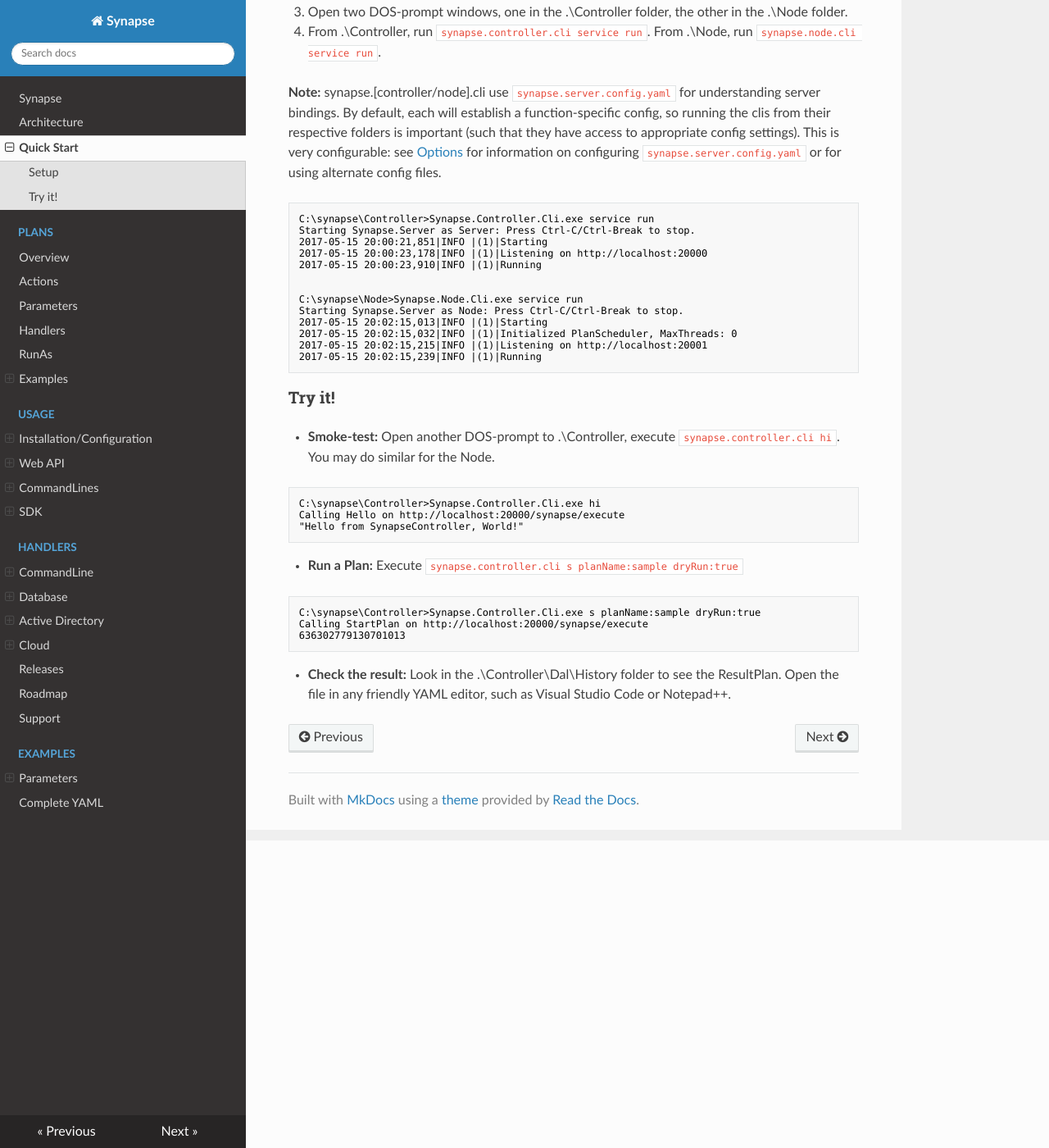
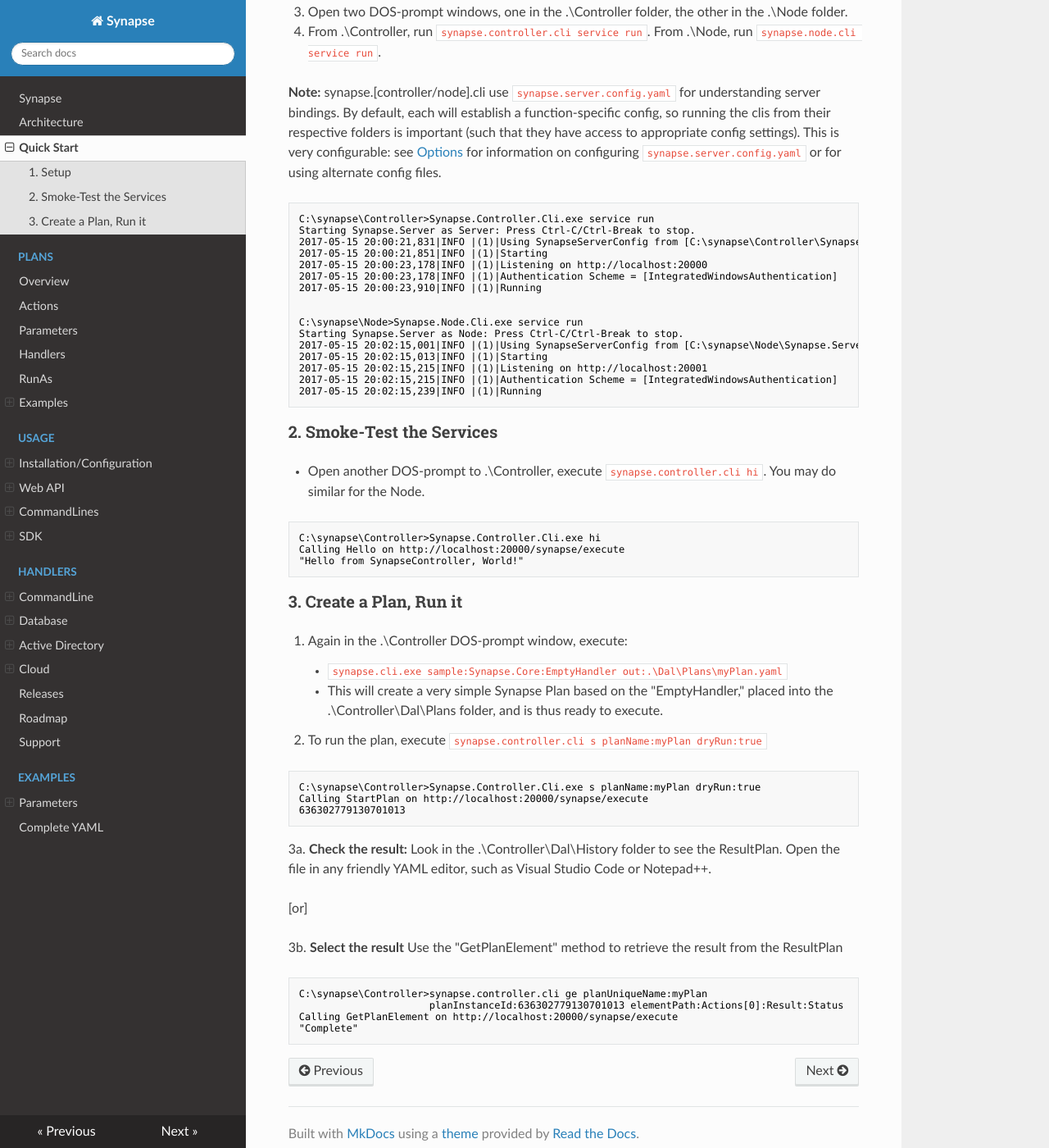
Before and after one commit to SynapseProject/synapse.docs, an MkDocs documentation site: the page built from docs/quickstart.md, in a window 1280 px wide and 1400 px high, scrolled down 375 px. Shown: the whole window at 82% size. Built offline with MkDocs 1.6.1, drawn with Linux system fonts in a browser that asks for light colours; nearby versions of some CDN libraries; old or Windows-style settings are respelled for this version of MkDocs.

Commit message:
update to include generating sample plan

````diff
--- a/docs/quickstart.md
+++ b/docs/quickstart.md
@@ -2,7 +2,7 @@
 
 If you want to try Synapse Server out, you may do so on any Windows server/workstation.  No installation is required, you can run it right from the DOS prompt.
 
-### Setup
+### 1. Setup
 
 1. Download the latest build from GitHub: <a href="https://github.com/SynapseProject/synapse.server.net/releases" target="_blank">https://github.com/SynapseProject/synapse.server.net/releases</a>.
 2. Extract the contents of the zip into two folders (by convention: .\Controller & .\Node) to run as separate processes.
@@ -14,22 +14,25 @@ If you want to try Synapse Server out, you may do so on any Windows server/works
 ```dos
 C:\synapse\Controller>Synapse.Controller.Cli.exe service run
 Starting Synapse.Server as Server: Press Ctrl-C/Ctrl-Break to stop.
+2017-05-15 20:00:21,831|INFO |(1)|Using SynapseServerConfig from [C:\synapse\Controller\Synapse.Server.config.yaml]
 2017-05-15 20:00:21,851|INFO |(1)|Starting
 2017-05-15 20:00:23,178|INFO |(1)|Listening on http://localhost:20000
+2017-05-15 20:00:23,178|INFO |(1)|Authentication Scheme = [IntegratedWindowsAuthentication]
 2017-05-15 20:00:23,910|INFO |(1)|Running
 
 
 C:\synapse\Node>Synapse.Node.Cli.exe service run
 Starting Synapse.Server as Node: Press Ctrl-C/Ctrl-Break to stop.
+2017-05-15 20:02:15,001|INFO |(1)|Using SynapseServerConfig from [C:\synapse\Node\Synapse.Server.config.yaml]
 2017-05-15 20:02:15,013|INFO |(1)|Starting
-2017-05-15 20:02:15,032|INFO |(1)|Initialized PlanScheduler, MaxThreads: 0
 2017-05-15 20:02:15,215|INFO |(1)|Listening on http://localhost:20001
+2017-05-15 20:02:15,215|INFO |(1)|Authentication Scheme = [IntegratedWindowsAuthentication]
 2017-05-15 20:02:15,239|INFO |(1)|Running
 ```
 
-### Try it!
+### 2. Smoke-Test the Services
 
-* **Smoke-test:** Open another DOS-prompt to .\Controller, execute `synapse.controller.cli hi`.  You may do similar for the Node.
+* Open another DOS-prompt to .\Controller, execute `synapse.controller.cli hi`.  You may do similar for the Node.
 
 ```dos
 C:\synapse\Controller>Synapse.Controller.Cli.exe hi
@@ -37,12 +40,30 @@ Calling Hello on http://localhost:20000/synapse/execute
 "Hello from SynapseController, World!"
 ```
 
-* **Run a Plan:** Execute `synapse.controller.cli s planName:sample dryRun:true`
+### 3. Create a Plan, Run it
+
+1.  Again in the .\Controller DOS-prompt window, execute:
+
+    *  `synapse.cli.exe sample:Synapse.Core:EmptyHandler out:.\Dal\Plans\myPlan.yaml`
+    *  This will create a very simple Synapse Plan based on the "EmptyHandler," placed into the .\Controller\Dal\Plans folder, and is thus ready to execute.
+
+2.  To run the plan, execute `synapse.controller.cli s planName:myPlan dryRun:true`
 
 ```dos
-C:\synapse\Controller>Synapse.Controller.Cli.exe s planName:sample dryRun:true
+C:\synapse\Controller>Synapse.Controller.Cli.exe s planName:myPlan dryRun:true
 Calling StartPlan on http://localhost:20000/synapse/execute
 636302779130701013
 ```
 
-* **Check the result:** Look in the .\Controller\Dal\History folder to see the ResultPlan.  Open the file in any friendly YAML editor, such as Visual Studio Code or Notepad++.
+ 3a. **Check the result:** Look in the .\Controller\Dal\History folder to see the ResultPlan.  Open the file in any friendly YAML editor, such as Visual Studio Code or Notepad++.
+
+[or]
+
+ 3b. **Select the result** Use the "GetPlanElement" method to retrieve the result from the ResultPlan
+
+```dos
+C:\synapse\Controller>synapse.controller.cli ge planUniqueName:myPlan
+                      planInstanceId:636302779130701013 elementPath:Actions[0]:Result:Status
+Calling GetPlanElement on http://localhost:20000/synapse/execute
+"Complete"
+```
````
